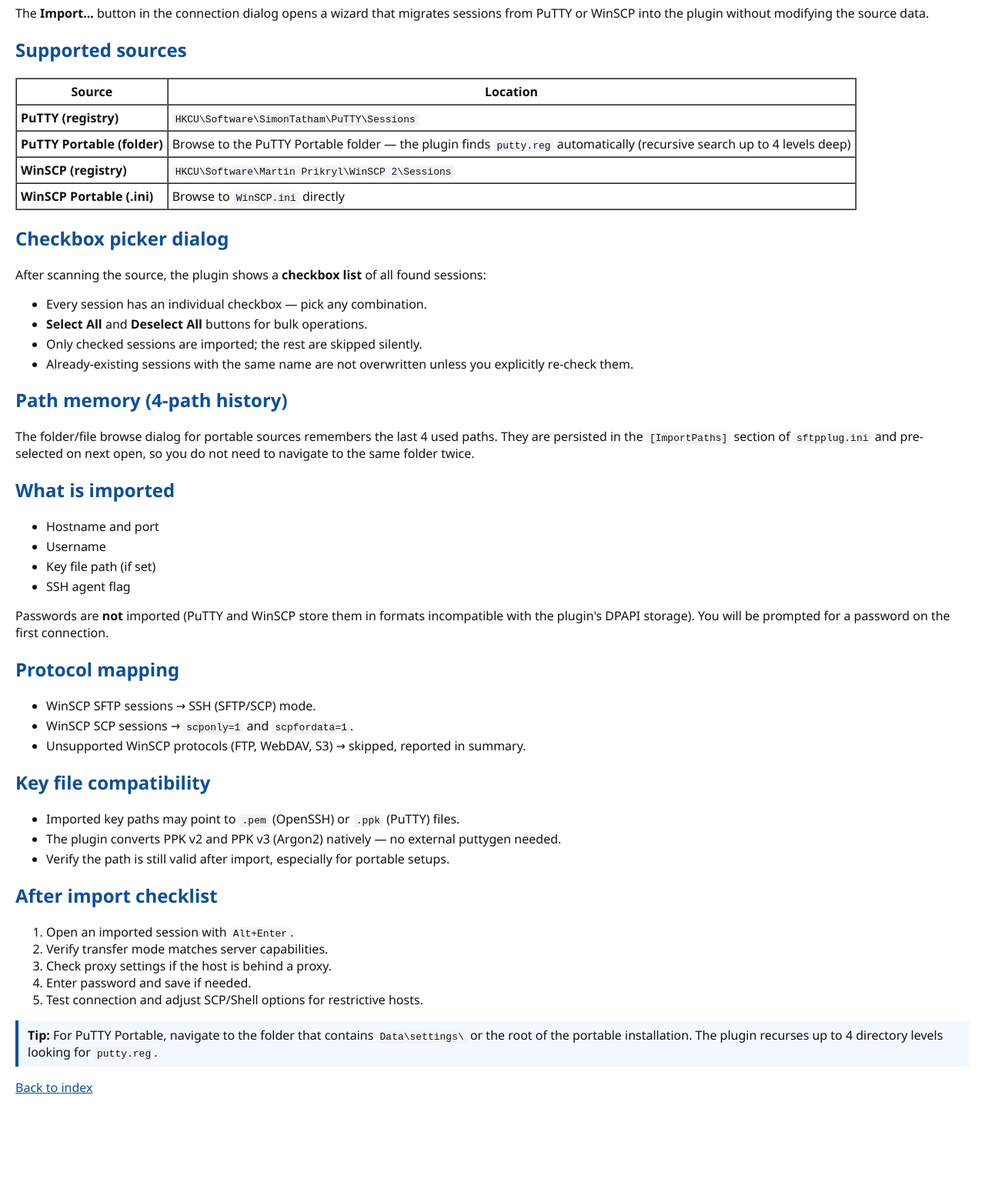
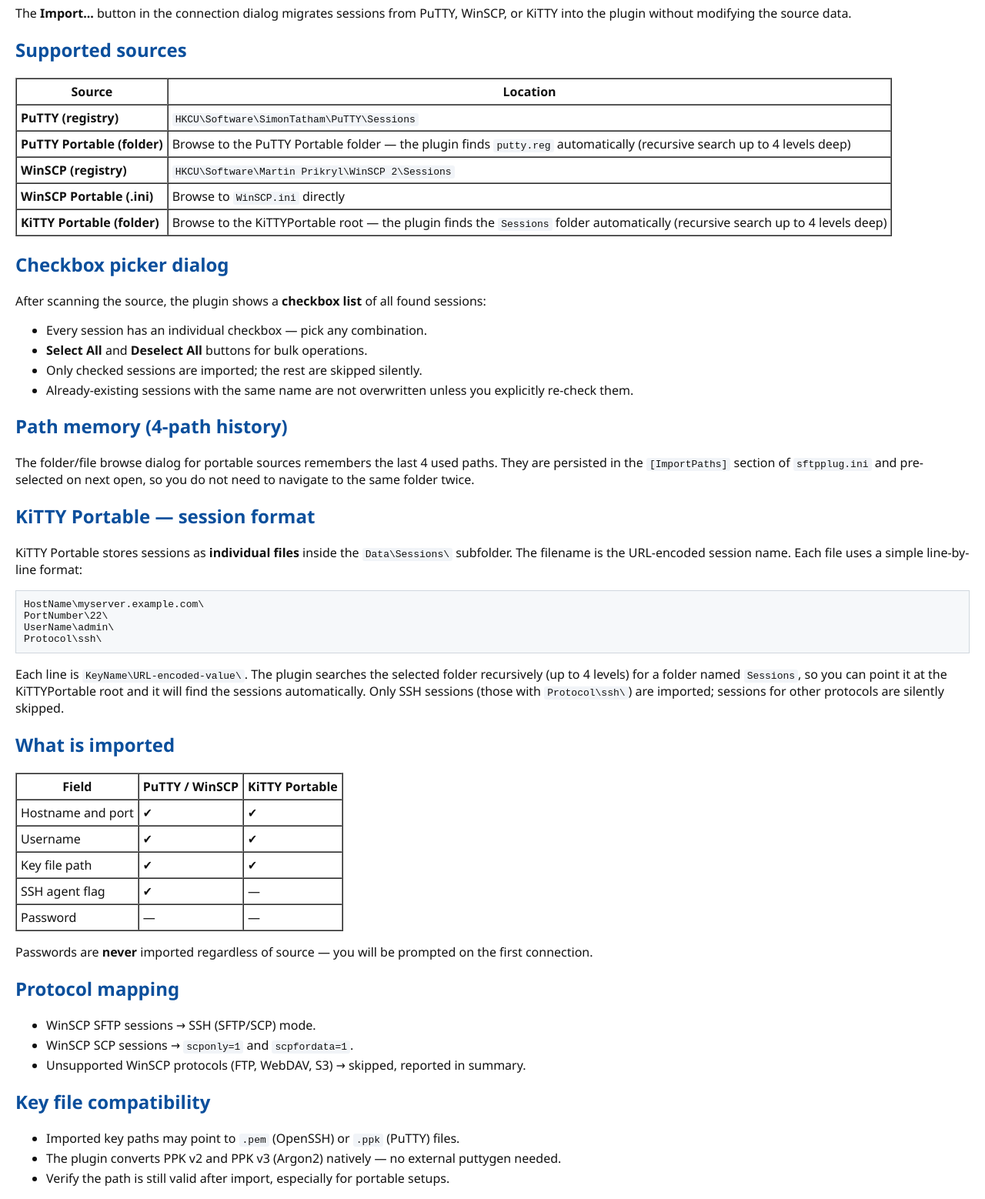
Before and after one commit to wesmar/sftp, a plain HTML site: page src/help/import-migration.html in a window 1280 px wide. Shown: the part 80-1638 px from the top of the page at 77% size. Before the commit the page ends 1524 px from the top, so only its background shows below. Drawn offline with Linux system fonts and the light colour scheme.

Commit message:
Update: 2026-03-16 11:32:19

```diff
--- a/src/help/import-migration.html
+++ b/src/help/import-migration.html
@@ -2,9 +2,9 @@
 <html>
 <head><meta charset="utf-8"><title>Import from PuTTY / WinSCP</title><link rel="stylesheet" href="assets/style.css"></head>
 <body>
-<h1>Import from PuTTY / WinSCP</h1>
+<h1>Import from PuTTY / WinSCP / KiTTY</h1>
 
-<p>The <b>Import...</b> button in the connection dialog opens a wizard that migrates sessions from PuTTY or WinSCP into the plugin without modifying the source data.</p>
+<p>The <b>Import...</b> button in the connection dialog migrates sessions from PuTTY, WinSCP, or KiTTY into the plugin without modifying the source data.</p>
 
 <h2>Supported sources</h2>
 
@@ -14,6 +14,7 @@
   <tr><td><b>PuTTY Portable (folder)</b></td><td>Browse to the PuTTY Portable folder — the plugin finds <code>putty.reg</code> automatically (recursive search up to 4 levels deep)</td></tr>
   <tr><td><b>WinSCP (registry)</b></td><td><code>HKCU\Software\Martin Prikryl\WinSCP 2\Sessions</code></td></tr>
   <tr><td><b>WinSCP Portable (.ini)</b></td><td>Browse to <code>WinSCP.ini</code> directly</td></tr>
+  <tr><td><b>KiTTY Portable (folder)</b></td><td>Browse to the KiTTYPortable root — the plugin finds the <code>Sessions</code> folder automatically (recursive search up to 4 levels deep)</td></tr>
 </table>
 
 <h2>Checkbox picker dialog</h2>
@@ -28,14 +29,24 @@
 <h2>Path memory (4-path history)</h2>
 <p>The folder/file browse dialog for portable sources remembers the last 4 used paths. They are persisted in the <code>[ImportPaths]</code> section of <code>sftpplug.ini</code> and pre-selected on next open, so you do not need to navigate to the same folder twice.</p>
 
+<h2>KiTTY Portable — session format</h2>
+<p>KiTTY Portable stores sessions as <b>individual files</b> inside the <code>Data\Sessions\</code> subfolder. The filename is the URL-encoded session name. Each file uses a simple line-by-line format:</p>
+<pre>HostName\myserver.example.com\
+PortNumber\22\
+UserName\admin\
+Protocol\ssh\</pre>
+<p>Each line is <code>KeyName\URL-encoded-value\</code>. The plugin searches the selected folder recursively (up to 4 levels) for a folder named <code>Sessions</code>, so you can point it at the KiTTYPortable root and it will find the sessions automatically. Only SSH sessions (those with <code>Protocol\ssh\</code>) are imported; sessions for other protocols are silently skipped.</p>
+
 <h2>What is imported</h2>
-<ul>
-  <li>Hostname and port</li>
-  <li>Username</li>
-  <li>Key file path (if set)</li>
-  <li>SSH agent flag</li>
-</ul>
-<p>Passwords are <b>not</b> imported (PuTTY and WinSCP store them in formats incompatible with the plugin's DPAPI storage). You will be prompted for a password on the first connection.</p>
+<table border="1" cellpadding="5" cellspacing="0">
+  <tr><th>Field</th><th>PuTTY / WinSCP</th><th>KiTTY Portable</th></tr>
+  <tr><td>Hostname and port</td><td>✔</td><td>✔</td></tr>
+  <tr><td>Username</td><td>✔</td><td>✔</td></tr>
+  <tr><td>Key file path</td><td>✔</td><td>✔</td></tr>
+  <tr><td>SSH agent flag</td><td>✔</td><td>—</td></tr>
+  <tr><td>Password</td><td>—</td><td>—</td></tr>
+</table>
+<p>Passwords are <b>never</b> imported regardless of source — you will be prompted on the first connection.</p>
 
 <h2>Protocol mapping</h2>
 <ul>
@@ -61,7 +72,7 @@
 </ol>
 
 <div class="note">
-  <b>Tip:</b> For PuTTY Portable, navigate to the folder that contains <code>Data\settings\</code> or the root of the portable installation. The plugin recurses up to 4 directory levels looking for <code>putty.reg</code>.
+  <b>Tip:</b> For PuTTY Portable, navigate to the root of the portable installation. The plugin recurses up to 4 directory levels looking for <code>putty.reg</code>. For KiTTY Portable, similarly point to the KiTTYPortable root — the plugin will locate the <code>Data\Sessions\</code> folder automatically.
 </div>
 
 <p><a href="index.html">Back to index</a></p>
```
Also changed, not shown: src/help/index.html (+4 -4 lines), src/help/sessions.html (+5 -3 lines), src/help/settings-reference.html (+3 -3 lines), 2 other files.
